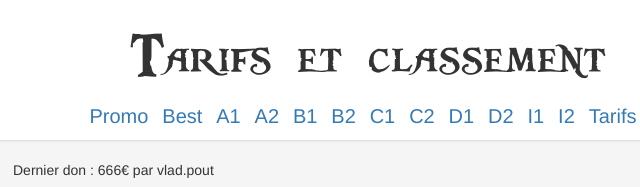
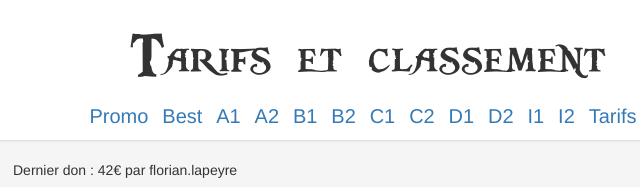
Before and after one commit to CapnDavyJones/abcd.epitaz.et, a plain HTML site: page tarif.html in a window 1280 px wide. Shown: the top 187 px of the page, 272-912 px from the left. Drawn offline with nearby package versions, Linux system fonts and the light colour scheme.

Commit message:
Update tarif.html

```diff
--- a/tarif.html
+++ b/tarif.html
@@ -31,7 +31,7 @@
 						<li><a href="tarif.html">Tarifs</a></li>
                     </ul>
 					<div class = "well" style="text-align: left">
-						<p >Dernier don : 666€ par vlad.pout</p>
+						<p >Dernier don : 42€ par florian.lapeyre</p>
 						<p>
 						• Les tarifs n'ont aucune justification</br>
 						• Faites un don pour apparaître dans le classement </br>
```
